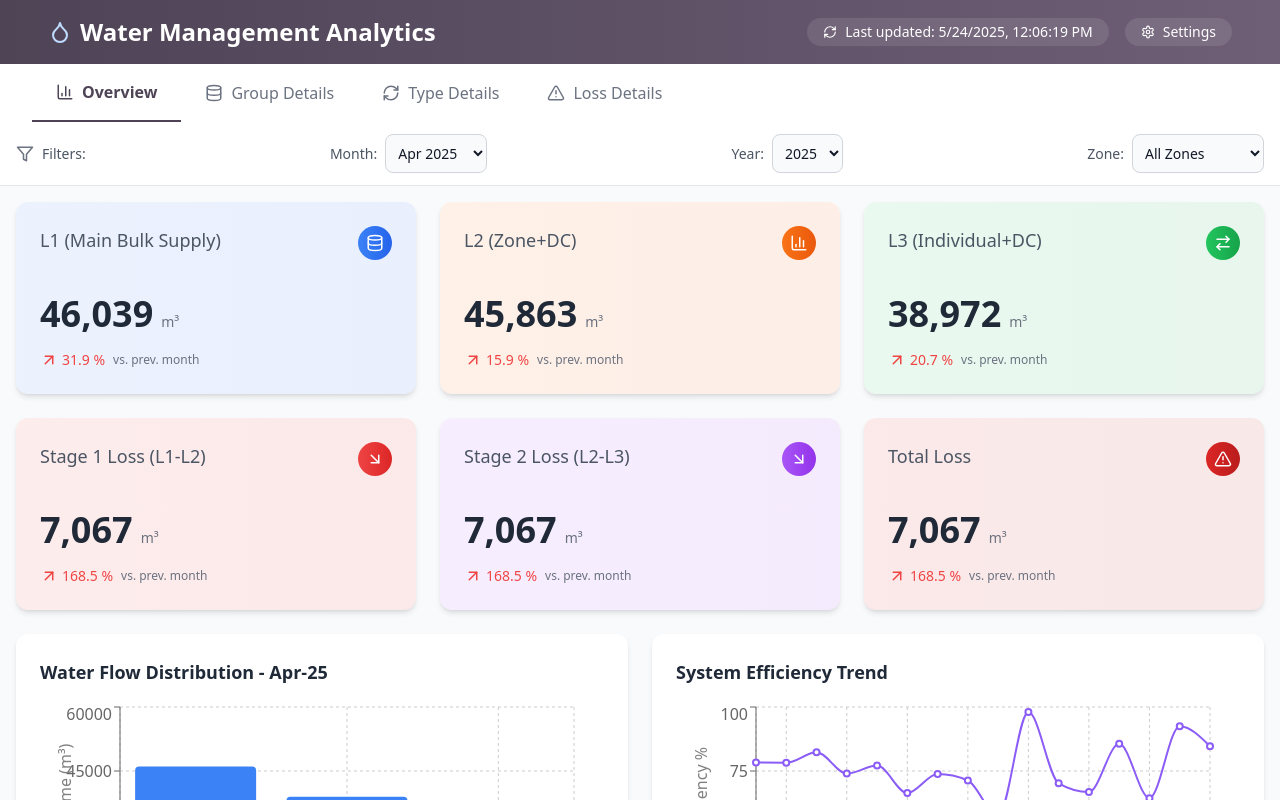
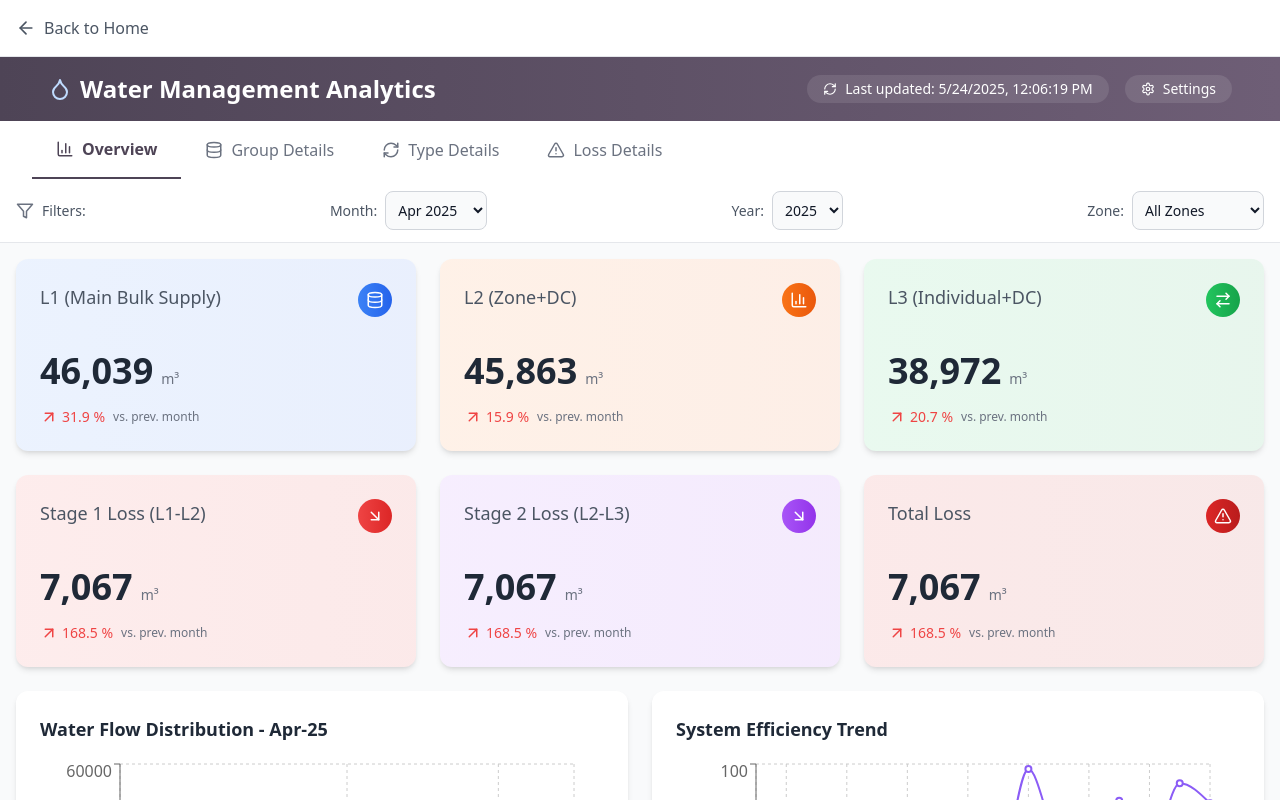
Before and after one commit to ARahim900/Muscatbay-front-page, a Next.js app: page /water-system in a window 1280 px wide. Shown: the top 800 px of the page. Built offline with nearby package versions, Linux system fonts and the light colour scheme.

Commit message:
Added Back to Home navigation to match other sections

```diff
--- a/components/water-system/water-analysis-dashboard.tsx
+++ b/components/water-system/water-analysis-dashboard.tsx
@@ -8,9 +8,10 @@ import {
   ArrowUpRight, ArrowDownRight, BarChart3,
   Calendar, Filter, ArrowRightLeft,
   RefreshCw, Database, Settings, AlertTriangle,
-  Droplet, CircleOff
+  Droplet, CircleOff, ArrowLeft
 } from 'lucide-react';
 import { EnhancedGroupDetailsSection } from './enhanced-group-details';
+import Link from 'next/link';
 
 // Main App Component
 const WaterAnalysisDashboard = () => {
@@ -69,6 +70,16 @@ const WaterAnalysisDashboard = () => {
         <LoadingScreen />
       ) : (
         <>
+          {/* Back to Home Navigation */}
+          <div className="bg-white border-b border-gray-200">
+            <div className="container mx-auto px-4 py-4">
+              <Link href="/" className="flex items-center text-gray-600 hover:text-gray-900 transition-colors">
+                <ArrowLeft size={20} className="mr-2" />
+                <span className="font-medium">Back to Home</span>
+              </Link>
+            </div>
+          </div>
+
           {/* Header */}
           <header className="bg-gradient-to-r from-[#4E4456] to-[#6E5E76] text-white shadow-lg p-4">
             <div className="container mx-auto flex flex-wrap justify-between items-center">
```
